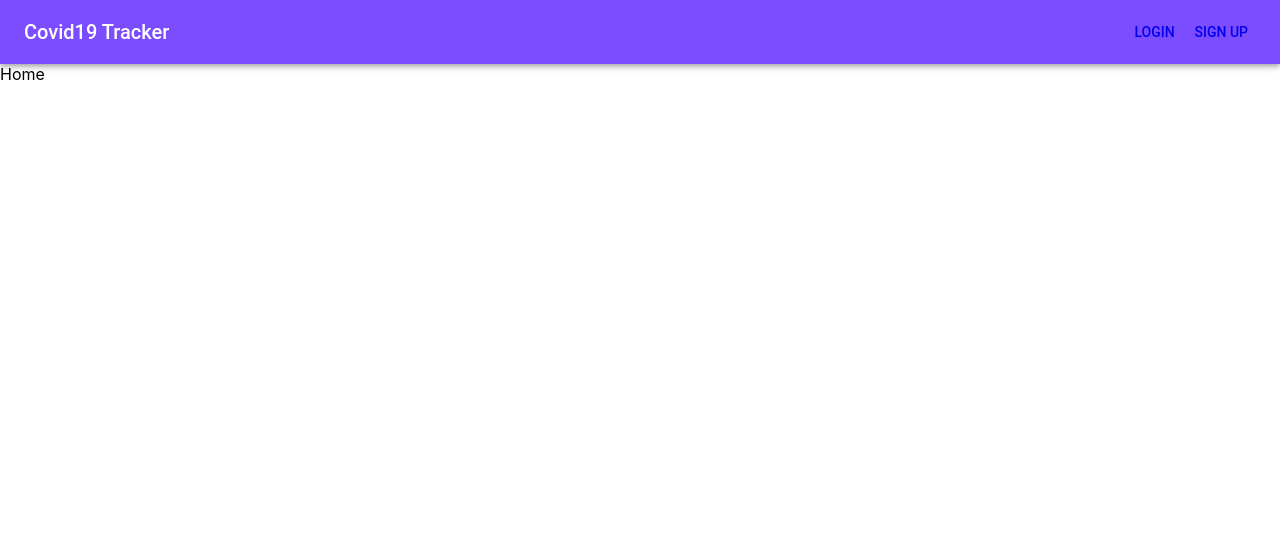
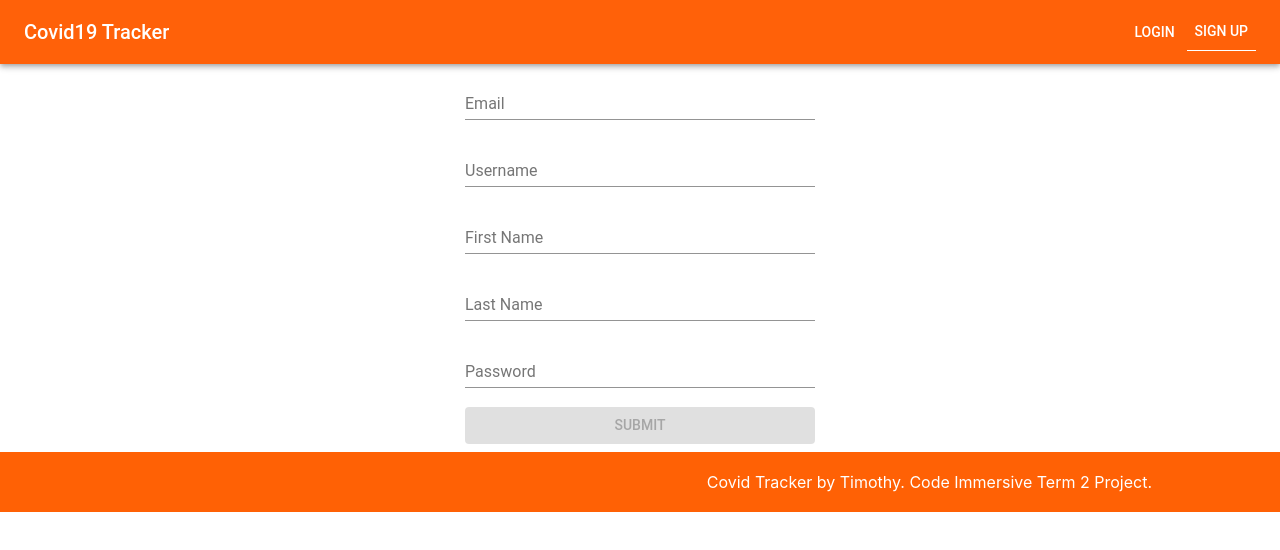
Before and after one commit to tydo83/term2-project2-frontend, a React (Create React App) app: page /sign-up in a window 1280 px wide. Shown: the top 550 px of the page. Built offline with nearby package versions, Linux system fonts and the light colour scheme.

Commit message:
fixed navbar and added footer

```diff
--- a/src/App.js
+++ b/src/App.js
@@ -1,6 +1,5 @@
 import { createMuiTheme } from '@material-ui/core/styles'
 import { ThemeProvider } from '@material-ui/styles'
-import { deepPurple } from '@material-ui/core/colors'
 
 import { BrowserRouter as Router } from 'react-router-dom'
 
@@ -11,7 +10,7 @@ import Spinner from './components/Spinner/Spinner'
 const theme = createMuiTheme({
   palette: {
     primary: {
-      main: deepPurple["A200"],
+      main: "#FF6109",
       contrastText: "#fff",
     },
     secondary: {
--- a/src/MainRouter.js
+++ b/src/MainRouter.js
@@ -5,16 +5,18 @@ const Navbar = React.lazy(() => import('./components/Navbar/Navbar'))
 const Home = React.lazy(() => import('./components/Home/Home'))
 const Login = React.lazy(() => import('./components/Login/Login'))
 const SignUp = React.lazy(() => import('./components/Signup/Signup'))
+const Footer = React.lazy(() => import('./components/Footer/Footer'))
 
 function MainRouter() {
     return (
         <>
             <Navbar />
             <Switch>
-                <Route Path="/" component={Home} />
-                <Route Path="/login" component={Login} />
-                <Route Path="/signup" component={SignUp} />
+                <Route exact path="/login" component={Login}/>
+                <Route exact path="/sign-up" component={SignUp}/>
+                <Route path="/" component={Home}/>
             </Switch>
+            <Footer />
         </>
     )
 }
--- /dev/null
+++ b/src/components/Footer/Footer.css
@@ -0,0 +1,100 @@
+html, body {
+    height: 100%;
+}
+
+.form-body {
+    display: flex;
+    align-items: center;
+    padding-top: 40px;
+    padding-bottom: 40px;
+    background-color: #f5f5f5;
+}
+
+.form-signin {
+    width: 100%;
+    max-width: 330px;
+    padding: 15px;
+    margin: auto;
+}
+
+.form-signin .checkbox {
+    font-weight: 400;
+}
+
+.form-signin .form-control {
+    position: relative;
+    box-sizing: border-box;
+    height: auto;
+    padding: 10px;
+    font-size: 16px;
+}
+
+.form-signin .form-control:focus {
+    z-index: 2;
+}
+
+.form-signin input[type="email"] {
+    margin-bottom: -1px;
+    border-bottom-right-radius: 0;
+    border-bottom-left-radius: 0;
+}
+
+.form-signin input[type="password"] {
+    margin-bottom: 10px;
+    border-top-left-radius: 0;
+    border-top-right-radius: 0;
+}
+
+.container {
+    max-width: 960px;
+}
+
+.pricing-header {
+    max-width: 700px;
+}
+
+.active-class-style {
+    color: red;
+}
+
+.margin-right {
+    margin-right: 5px;
+}
+
+/* Sticky footer styles
+-------------------------------------------------- */
+
+html {
+    position: relative;
+    min-height: 100%;
+}
+
+body {
+    /* Margin bottom by footer height */
+    margin-bottom: 60px;
+}
+
+.bd-placeholder-img {
+    font-size: 1.125rem;
+    text-anchor: middle;
+    -webkit-user-select: none;
+    -moz-user-select: none;
+    user-select: none;
+}
+
+.footer {
+    /* position: absolute; */
+    bottom: 0;
+    width: 100%;
+    /* Set the fixed height of the footer here */
+    height: 60px;
+    line-height: 60px;
+    /* Vertically center the text there */
+    background-color: #FF6105;
+    color:white;
+}
+
+.footer > .container {
+    max-width: 90%;
+    text-align: right;
+}
--- /dev/null
+++ b/src/components/Footer/Footer.js
@@ -0,0 +1,15 @@
+import React from "react";
+import './Footer.css'
+
+function Footer() {
+    return (
+        <footer className="footer">
+            <div className="container">
+                <span>
+                    Covid Tracker by Timothy. Code Immersive Term 2 Project.
+                </span>
+            </div>
+        </footer>
+        )
+}
+export default Footer;
--- /dev/null
+++ b/src/components/Navbar/Navbar.css
@@ -0,0 +1,8 @@
+.nav-link {
+    text-decoration: none;
+    color: white;
+}
+
+.active-nav-link {
+    border-bottom: 1px solid white;
+}
--- a/src/components/Navbar/Navbar.js
+++ b/src/components/Navbar/Navbar.js
@@ -1,7 +1,9 @@
 import React from 'react'
 import { makeStyles } from '@material-ui/core/styles'
 import { AppBar, Toolbar, Typography, Button } from '@material-ui/core'
-import { NavLink } from 'react-router-dom'
+import { NavLink, Link } from 'react-router-dom'
+
+import './Navbar.css'
 
 const useStyle = makeStyles(() => ({
     root: {
@@ -20,7 +22,12 @@ function Navbar() {
             <AppBar position="static">
                 <Toolbar>
                     <Typography variant="h6" className={classes.title}>
+                        <Link
+                            to="/"
+                            className="nav-link"
+                        >
                         Covid19 Tracker
+                        </Link>
                     </Typography>
                     <NavLink
                         to="/login"
--- a/src/components/Signup/Signup.js
+++ b/src/components/Signup/Signup.js
@@ -57,40 +57,18 @@ function Signup() {
 
     function handleOnSubmit(e) {
         e.preventDefault()
-        console.log(username)
-        console.log(email)
-        console.log(firstName)
-        console.log(lastName)
-        console.log(password)
     }
 
-    //without onBlurVersion
-    // let lengthChecker = email.length > 0 && username.length > 0 && firstName.length> 0 &&
-    //                     lastName.length > 0 && password.length > 0
+    // without onBlurVersion
+    let lengthChecker = email.length > 0 && username.length > 0 && firstName.length> 0 &&
+                        lastName.length > 0 && password.length > 0
 
-    // let errChecker = inputEmailError
-    //                 || inputUserNameError || inputFirstNameError
-    //                 || inputLastNameError || passwordError
+    let errChecker = inputEmailError
+                    || inputUserNameError || inputFirstNameError
+                    || inputLastNameError || passwordError
 
-    // useEffect(() => {
-    //     if( lengthChecker && !errChecker) {
-    //         setIsButtonDisabled(false)
-    //     } else {
-    //         setIsButtonDisabled(true)
-    //     }
-    // }, [email, username, firstName, lastName, password])
-
-    //onBlur version
     useEffect(() => {
-        if(!(isEmailOnBlur && isInputOnBlur && isFirstNameOnBlur && isLastNameOnBlur && isPasswordOnBlur)) {
-            return;
-        }
-
-        if( inputEmailError === false &&
-            inputUserNameError === false &&
-            inputFirstNameError === false&&
-            inputLastNameError === false&&
-            passwordError === false) {
+        if( lengthChecker && !errChecker) {
             setIsButtonDisabled(false)
         } else {
             setIsButtonDisabled(true)
```
